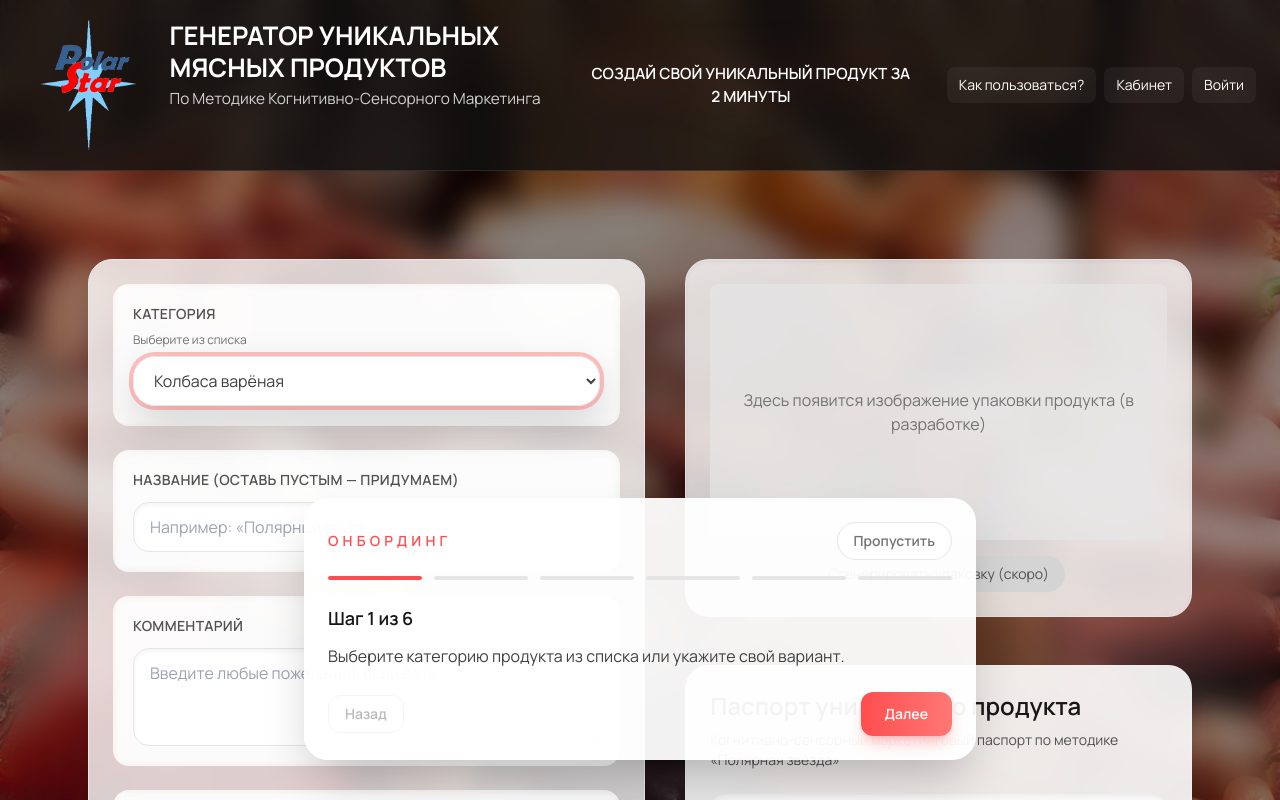
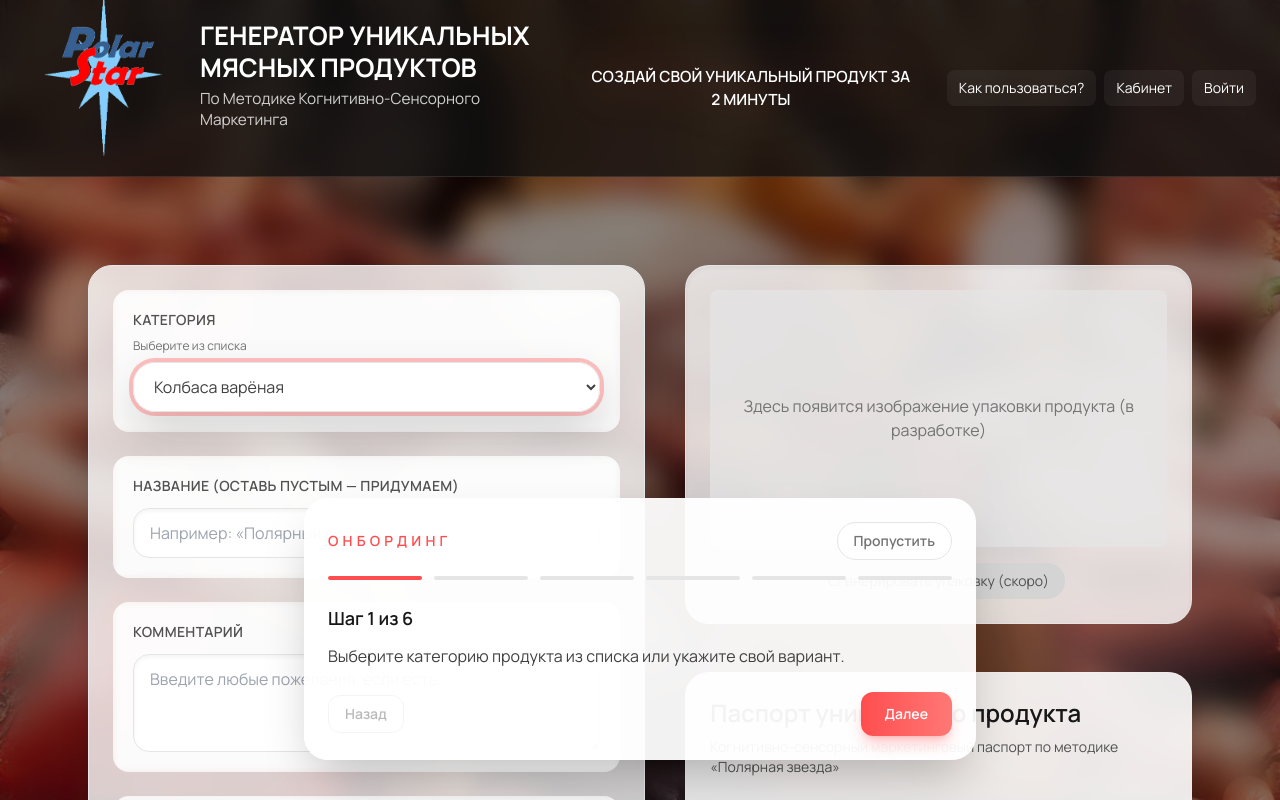
Before and after one commit to nmlugo1996-boop/qwen-landing, a Next.js app: page / in a window 1280 px wide. Shown: the top 800 px of the page. Built offline with nearby package versions, Linux system fonts and the light colour scheme.

Commit message:
Unify short and full passport into single product passport

```diff
--- a/components/Header.tsx
+++ b/components/Header.tsx
@@ -12,7 +12,7 @@ function Logo() {
 
   if (fallbackText) {
     return (
-      <div className="inline-flex h-[6.75rem] w-[6.75rem] items-center justify-center rounded-2xl bg-white text-lg font-black uppercase text-[#121212] lg:h-[8.1rem] lg:w-[8.1rem]">
+      <div className="inline-flex h-28 w-28 md:h-36 md:w-36 lg:h-40 lg:w-40 items-center justify-center rounded-2xl bg-white text-lg font-black uppercase text-[#121212]">
         PS
       </div>
     );
@@ -22,8 +22,8 @@ function Logo() {
     <Image
       src={src}
       alt="Polar Star"
-      width={162}
-      height={162}
+      width={200}
+      height={200}
       priority
       onError={() => {
         if (src === "/Logo.svg") {
@@ -32,7 +32,7 @@ function Logo() {
           setFallbackText(true);
         }
       }}
-      className="h-[6.75rem] w-[6.75rem] select-none object-contain lg:h-[8.1rem] lg:w-[8.1rem]"
+      className="h-28 w-28 md:h-36 md:w-36 lg:h-40 lg:w-40 select-none object-contain"
     />
   );
 }
@@ -104,7 +104,7 @@ export default function Header() {
       <div className="mx-auto max-w-7xl px-4 sm:px-6">
         <div className="grid items-center gap-4 py-4 lg:py-5 lg:grid-cols-[1fr,auto] xl:grid-cols-[1fr,auto,auto]">
           <div className="flex min-w-0 items-start gap-4">
-            <Link href="/" className="shrink-0" aria-label="На главную">
+            <Link href="/" className="shrink-0 relative -mt-4 md:-mt-6 z-10" aria-label="На главную">
               <Logo />
             </Link>
             <div className="min-w-0 space-y-1">
```
